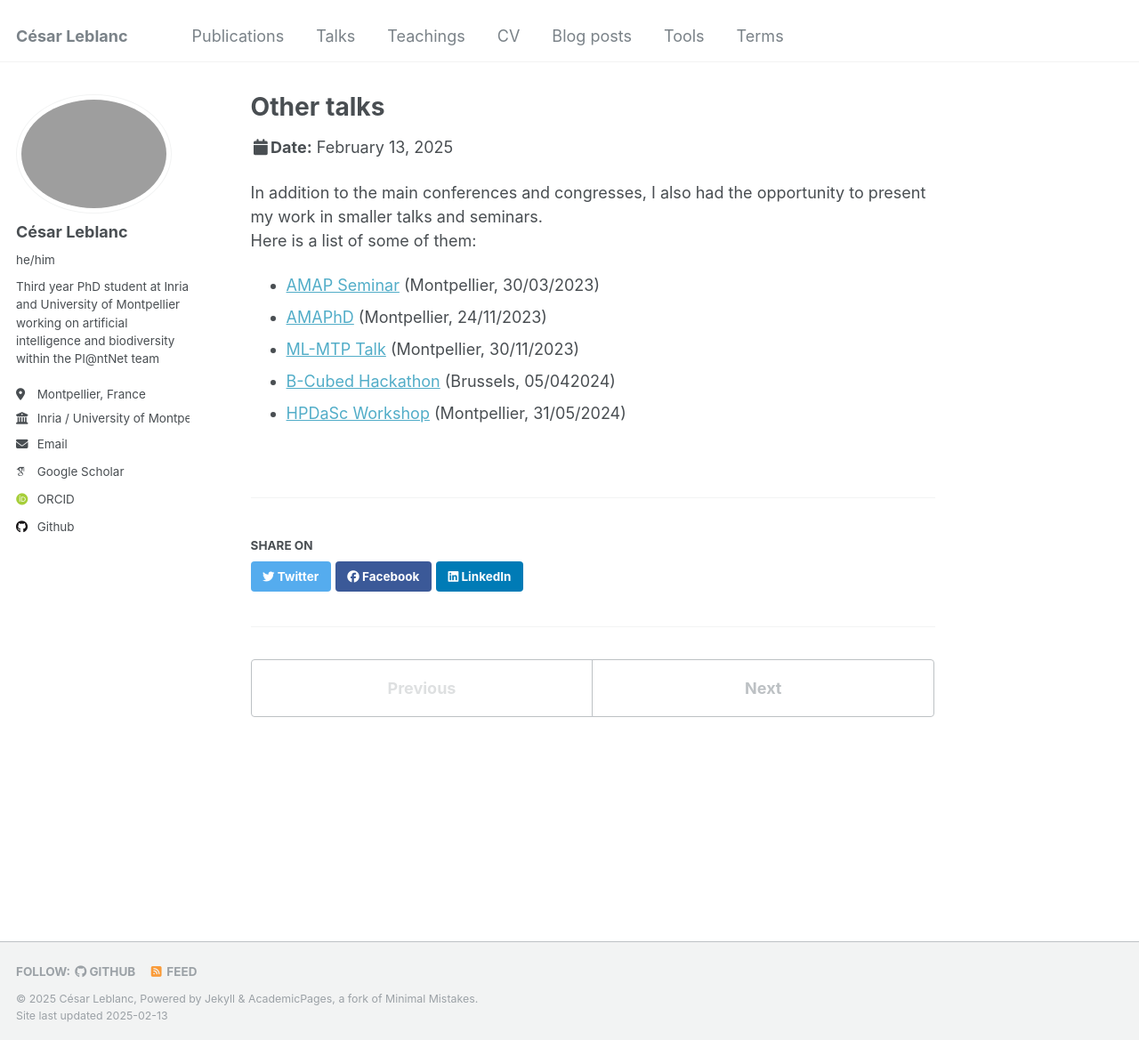
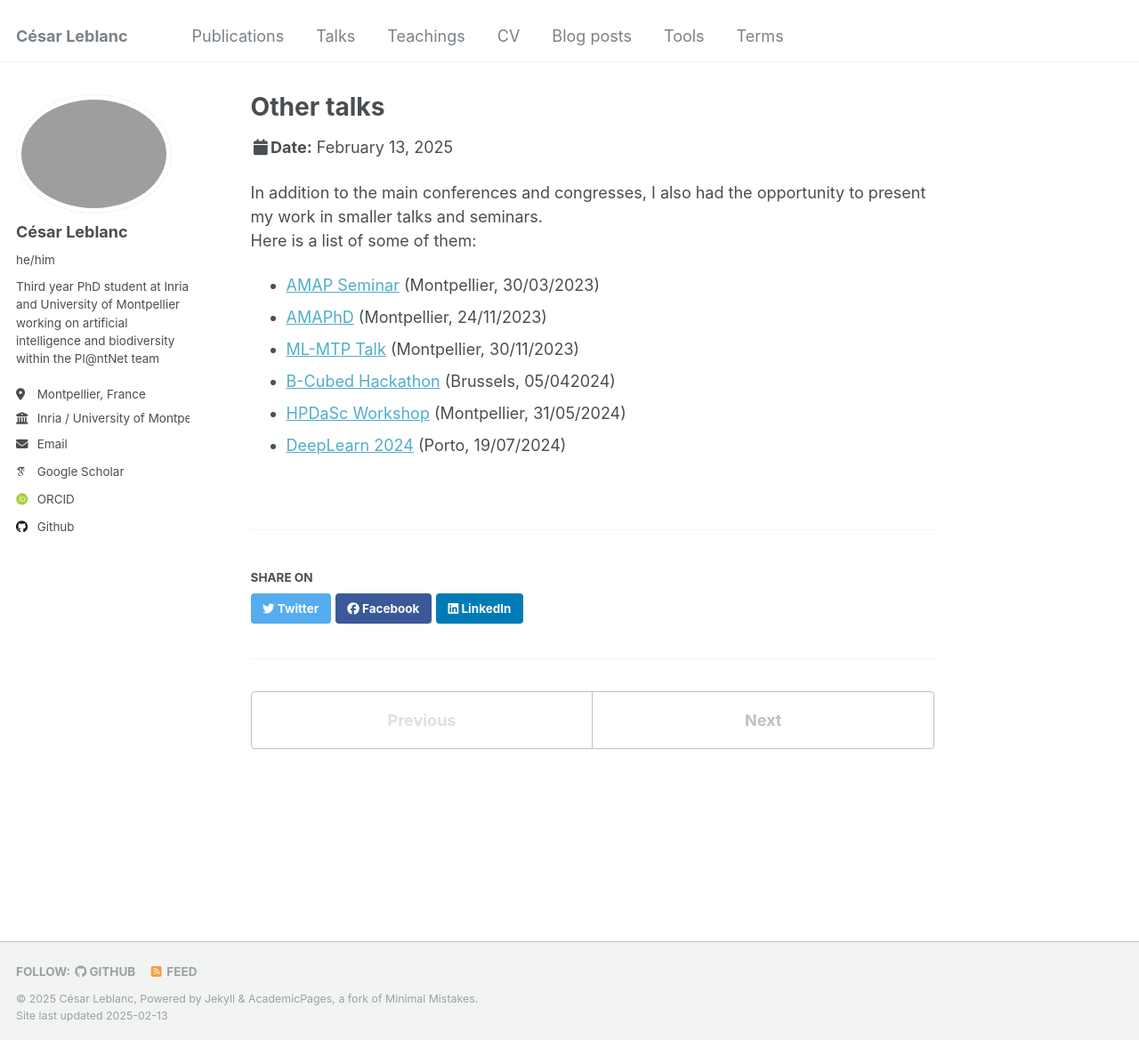
Before and after one commit to cesar-leblanc/cesar-leblanc.github.io, a Jekyll site: the page built from _talks/0000-other-talks.md, in a window 1280 px wide and 1169 px high. Shown: the whole window at 89% size. Built offline with Jekyll 4.4.1, drawn with Linux system fonts in a browser that asks for light colours; some web fonts are replaced.

Commit message:
Add DeepLearn 2024

```diff
--- a/_talks/0000-other-talks.md
+++ b/_talks/0000-other-talks.md
@@ -4,6 +4,7 @@ permalink: /talks/0000-other-talks
 locations:
   - "Montpellier, France"
   - "Brussels, Belgium"
+  - "Porto, Portugal"
 ---
 
 In addition to the main conferences and congresses, I also had the opportunity to present my work in smaller talks and seminars.
@@ -13,3 +14,4 @@ Here is a list of some of them:
 - [ML-MTP Talk](https://groupes.renater.fr/wiki/ml-mtp/prive/index) (Montpellier, 30/11/2023)
 - [B-Cubed Hackathon](https://b-cubed.eu/b-cubed-hackathon) (Brussels, 05/042024)
 - [HPDaSc Workshop](https://team.inria.fr/zenith/hpdasc-workshop-on-data-driven-science/) (Montpellier, 31/05/2024)
+- [DeepLearn 2024](https://deeplearn.irdta.eu/2024/) (Porto, 19/07/2024)
```
